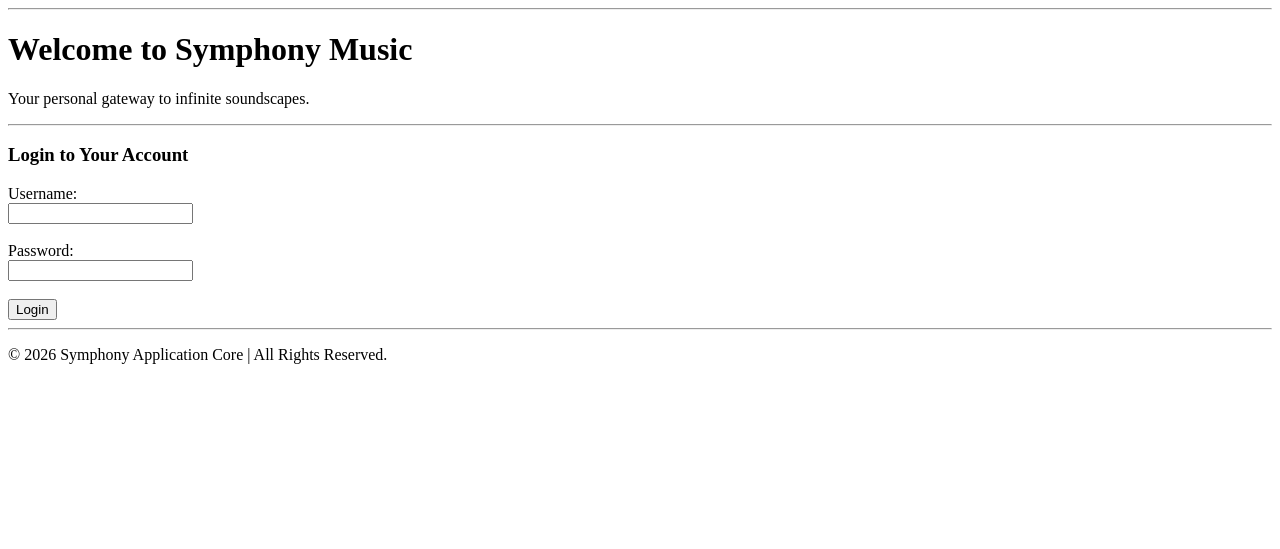
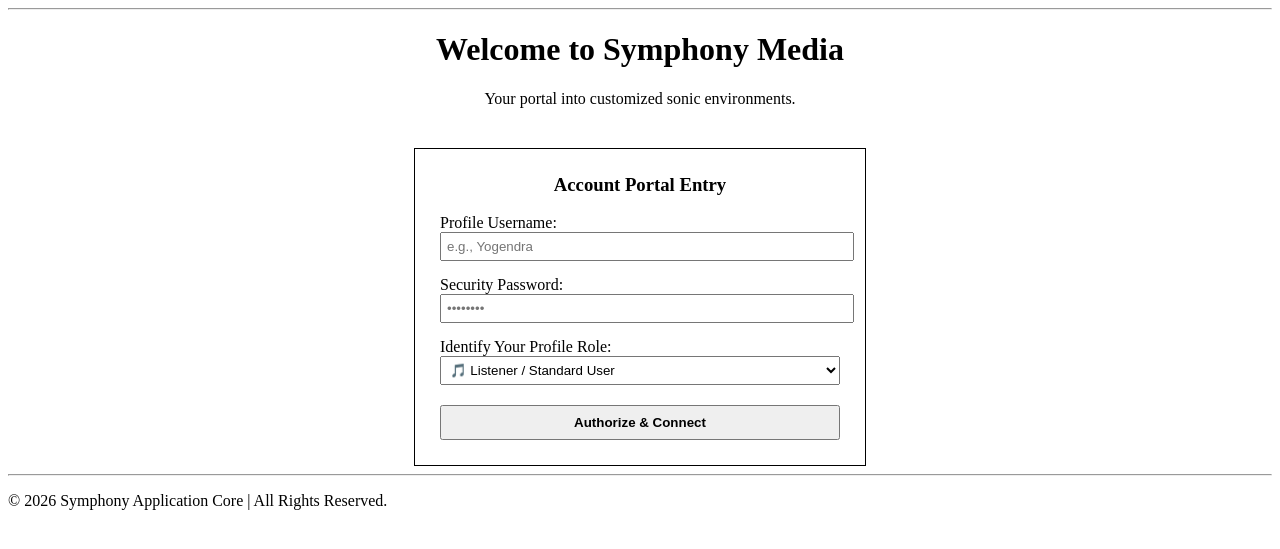
Before and after one commit to ym496/26t2-appdev1-offline-bootcamp1, a Flask app: page / in a window 1280 px wide. Shown: the part 86-635 px from the top of the page. Run offline with Flask 3, Linux system fonts and the light colour scheme.

Commit message:
add 3 different users - day 2

```diff
--- a/app.py
+++ b/app.py
@@ -2,38 +2,94 @@
 
 app = Flask(__name__)
 
-@app.route("/")
-def hello():
-    return render_template("home.html",last_updated="2024-06-15 12:00:00")
+
+USER_PROFILES = {
+    "cly": {
+        "name": "clyrmze",
+        "tier": "Premium Individual",
+        "favorites": [
+            {"title": "Blinding Lights", "artist": "The Weeknd"},
+            {"title": "Bohemian Rhapsody", "artist": "Queen"}
+        ]
+    }
+}
+
+ARTIST_CATALOGS = {
+    "the-weeknd": [
+        {"title": "Blinding Lights", "genre": "Pop", "streams": "3.4 Billion"},
+        {"title": "Starboy", "genre": "R&B", "streams": "2.9 Billion"}
+    ]
+}
+
+ADMIN_METRICS = {
+    "stats": {"total_users": 142500, "total_artists": 840, "storage_used": 42.8},
+    "flagged": [
+        {"id": 1042, "title": "Unreleased Leak Track", "artist": "Unknown Artist", "reason": "Copyright Claim"},
+        {"id": 1099, "title": "Loud Static Noise Loop", "artist": "GlitchBot", "reason": "Audio Corruption File"}
+    ]
+}
+
+@app.route('/')
+def home():
+    return render_template('home.html')
 
 @app.route('/login-submit', methods=['POST'])
 def login_submit():
     username = request.form.get('username')
     password = request.form.get('password')
+    selected_role = request.form.get('user_role')
 
-    if username and password:
-        return redirect(f'/dashboard/{username}')
+    if not username or not password:
+        return redirect('/')
+
+    if selected_role == 'admin':
+        return redirect('/admin')
+
+    elif selected_role == 'artist':
+        artist_slug = username.lower().replace(" ", "-")
+        return redirect(f'/artist/{artist_slug}')
+
+    elif selected_role == 'listener':
+        return redirect(f'/dashboard/{username.lower()}')
 
     return redirect('/')
 
-MOCK_USER_DATA = {
-    "subscription": "Premium Individual",
-    "playlists": ["Chill Beats", "Coding Lofi", "Late Night Driving"],
-    "songs": [
-        {"title": "Blinding Lights", "artist": "The Weeknd"},
-        {"title": "Starboy", "artist": "The Weeknd"},
-        {"title": "Bohemian Rhapsody", "artist": "Queen"}
-    ]
-}
+@app.route('/dashboard/<username>')
+def user_dashboard(username):
+    user_key = username.lower()
+    if user_key in USER_PROFILES:
+        return render_template('user_dashboard.html', profile=USER_PROFILES[user_key])
+    return "<h1>User Workspace Profile Not Found</h1>", 404
 
-@app.route('/dashboard/<username>')
-def dashboard(username):
+@app.route('/artist/<artist_name>')
+def artist_portal(artist_name):
+    artist_key = artist_name.lower()
+    catalog = ARTIST_CATALOGS.get(artist_key, [])
+    return render_template('artist_portal.html', artist_name=artist_name.title(), catalog=catalog)
+
+@app.route('/artist/<artist_name>/upload', methods=['POST'])
+def artist_upload(artist_name):
+    artist_key = artist_name.lower()
+
+    title = request.form.get('track_title')
+    genre = request.form.get('track_genre')
+
+    if title and genre:
+        new_track = {"title": title, "genre": genre, "streams": "0"}
+
+        if artist_key not in ARTIST_CATALOGS:
+            ARTIST_CATALOGS[artist_key] = []
+
+        ARTIST_CATALOGS[artist_key].append(new_track)
+
+    return redirect(f'/artist/{artist_key}')
+
+@app.route('/admin')
+def admin_panel():
     return render_template(
-        'dashboard.html',
-        user_name=username,
-        subscription_status=MOCK_USER_DATA["subscription"],
-        playlists=MOCK_USER_DATA["playlists"],
-        songs=MOCK_USER_DATA["songs"]
+        'admin_panel.html',
+        metrics=ADMIN_METRICS["stats"],
+        flagged_items=ADMIN_METRICS["flagged"]
     )
 
 
--- a/templates/home.html
+++ b/templates/home.html
@@ -1,20 +1,33 @@
 {% extends 'base.html' %}
 
-{% block title %}Welcome{% endblock %}
+{% block title %}Symphony - Gate Entry Portal{% endblock %}
 
 {% block content %}
-    <h1>Welcome to Symphony Music</h1>
-    <p>Your personal gateway to infinite soundscapes.</p>
+    <div style="text-align: center; margin-bottom: 40px;">
+        <h1>Welcome to Symphony Media</h1>
+        <p>Your portal into customized sonic environments.</p>
+    </div>
 
-    <hr>
-    <h3>Login to Your Account</h3>
-    <form method="POST" action="/login-submit">
-        <label for="username">Username:</label><br>
-        <input type="text" id="username" name="username" required><br><br>
+    <div style="max-width: 400px; margin: 0 auto; border: 1px solid #000; padding: 25px;">
+        <h3 style="text-align: center; margin-top: 0;">Account Portal Entry</h3>
 
-        <label for="password">Password:</label><br>
-        <input type="password" id="password" name="password" required><br><br>
+        <form method="POST" action="/login-submit">
+            <label for="username">Profile Username:</label><br>
+            <input type="text" id="username" name="username" placeholder="e.g., Yogendra" required style="width: 100%; padding: 5px; margin-bottom: 15px;"><br>
 
-        <button type="submit">Login</button>
-    </form>
+            <label for="password">Security Password:</label><br>
+            <input type="password" id="password" name="password" placeholder="••••••••" required style="width: 100%; padding: 5px; margin-bottom: 15px;"><br>
+
+            <label for="user_role">Identify Your Profile Role:</label><br>
+            <select id="user_role" name="user_role" style="width: 100%; padding: 5px; margin-bottom: 20px;">
+                <option value="listener">🎵 Listener / Standard User</option>
+                <option value="artist">👨‍🎤 Verified Creator / Artist</option>
+                <option value="admin">🛡️ Platform Administrator</option>
+            </select><br>
+
+            <button type="submit" style="width: 100%; padding: 8px; font-weight: bold; cursor: pointer;">
+                Authorize & Connect
+            </button>
+        </form>
+    </div>
 {% endblock %}
```
Also changed, not shown: templates/admin_panel.html (added, +50 -0 lines), templates/artist_portal.html (added, +47 -0 lines), templates/dashboard.html (deleted, +0 -35 lines), templates/user_dashboard.html (added, +32 -0 lines).
